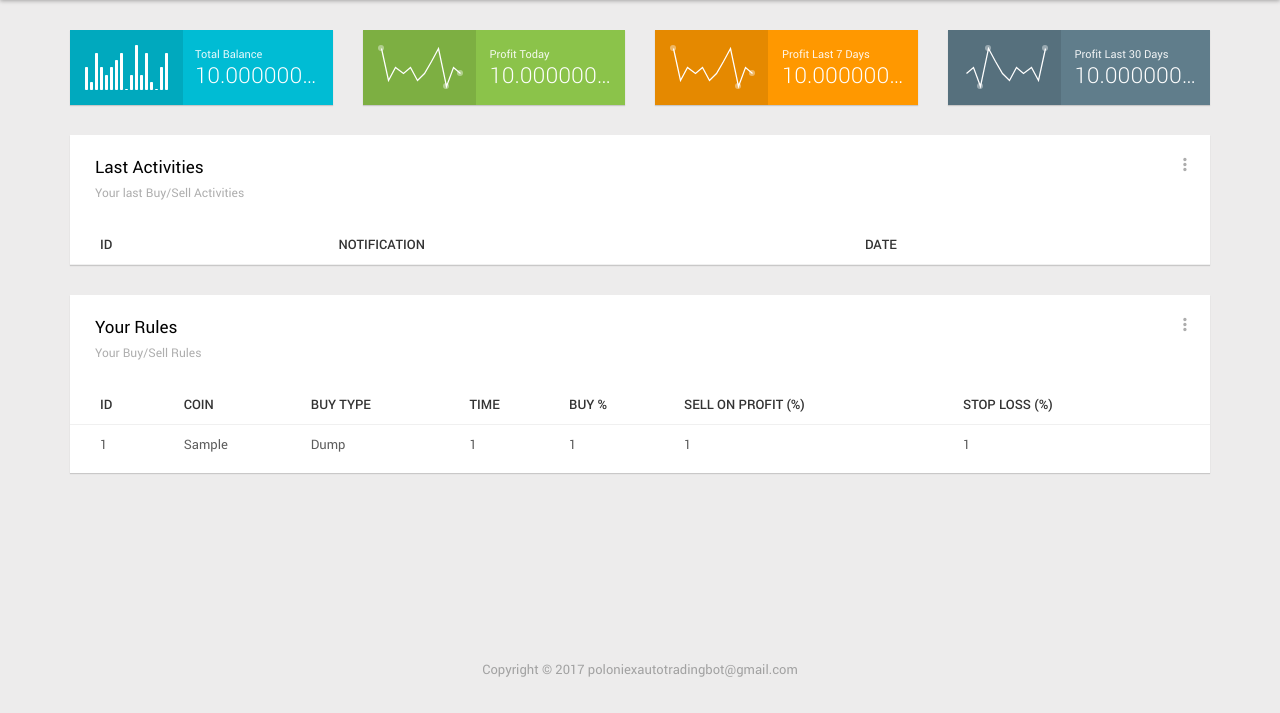
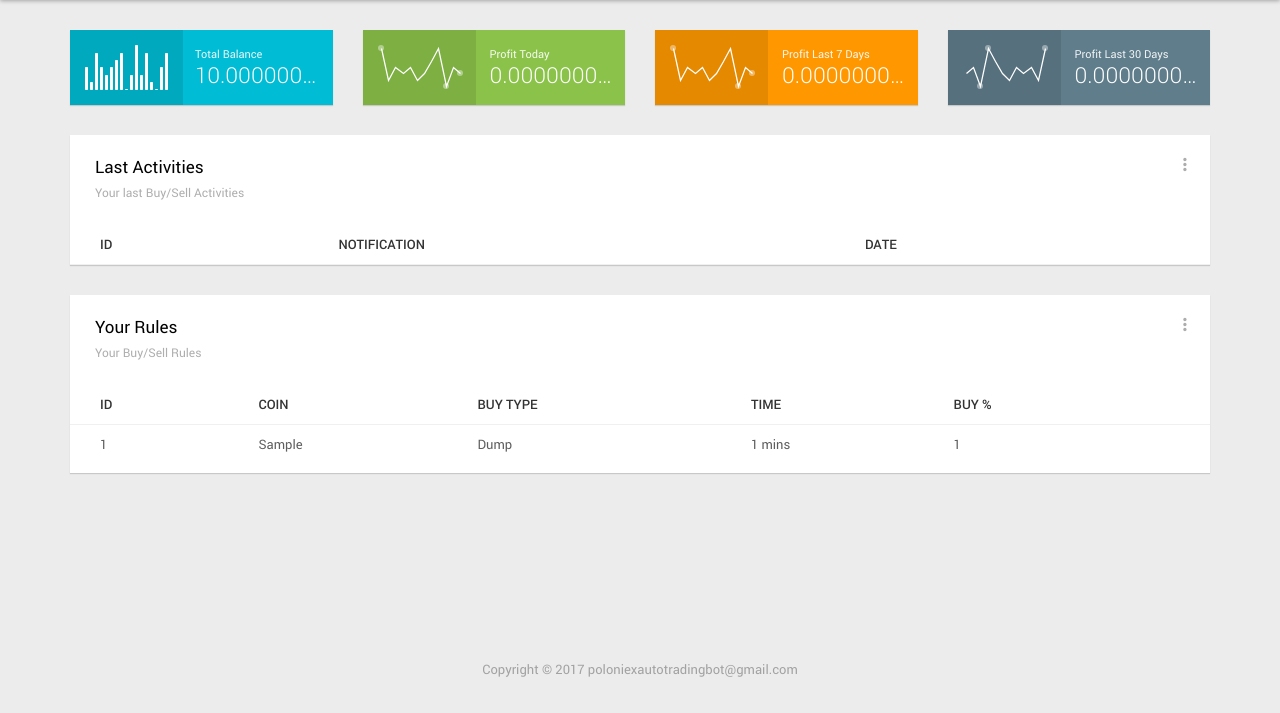
Before and after one commit to osmanadak/php-bitcoin-trading-bot-poloniex, a PHP site: page /dashboard.php in a window 1280 px wide. Shown: the part 65-778 px from the top of the page. Run offline with PHP 8.4, Linux system fonts and the light colour scheme; a user stored in the database is signed in; data comes from the database, SQL or seed files in the repository; tables that the repository leaves empty or names only in its code hold one stand-in row (values such as "Sample post"); data that the repository does not hold is empty; some libraries are stand-ins or nearby versions.

Commit message:
Bug fixes

```diff
--- a/cron/data.php
+++ b/cron/data.php
@@ -97,8 +97,8 @@
         echo "Limit: ".$settings['buy_limit_per_coin'].", Open Orders: ".$openOrderCount."<br>";
         continue;
     }
-
-		$stmt = $dbh->prepare("SELECT * from data where coinType = '$rules[coin]' and date > date_sub(now(), interval 15 minute) order by date desc");
+    $time = $rules['time'];
+    $stmt = $dbh->prepare("SELECT * from data where coinType = '$rules[coin]' and date > (NOW() - INTERVAL $time MINUTE) order by date desc");
     $stmt->execute();
     $lastPrices = array();
     while($row = $stmt->fetch()){
--- a/dashboard.php
+++ b/dashboard.php
@@ -35,7 +35,7 @@
                                     <small>Profit Today</small>
                                     <h2>
                                         <?php
-											$stmt = $dbh->prepare("select * from total_btc where  date < (UNIX_TIMESTAMP() - 86400) order by id desc limit 1");
+                                        $stmt = $dbh->prepare("select * from total_btc where date > (NOW() - INTERVAL 1 DAY) order by id asc limit 1");
                                         $stmt->execute();
                                         $row = $stmt->fetch();
                                         $yesterdaysAmount = $row['amount'];
@@ -58,7 +58,7 @@
                                     <small>Profit Last 7 Days</small>
                                     <h2>
                                         <?php
-											$stmt = $dbh->prepare("select * from total_btc where  date < (UNIX_TIMESTAMP() - 604800) order by id desc limit 1");
+                                        $stmt = $dbh->prepare("select * from total_btc where date > (NOW() - INTERVAL 7 DAY) order by id asc limit 1");
                                         $stmt->execute();
                                         $row = $stmt->fetch();
                                         $lastWeekAmount = $row['amount'];
@@ -81,7 +81,7 @@
                                     <small>Profit Last 30 Days</small>
                                     <h2>
                                         <?php
-											$stmt = $dbh->prepare("select * from total_btc where  date < (UNIX_TIMESTAMP() - 2592000) order by id desc limit 1");
+                                        $stmt = $dbh->prepare("select * from total_btc where date > (NOW() - INTERVAL 30 DAY) order by id asc limit 1");
                                         $stmt->execute();
                                         $row = $stmt->fetch();
                                         $lastMonthAmount = $row['amount'];
@@ -192,8 +192,6 @@
                                     <th>Buy Type</th>
                                     <th>Time</th>
                                     <th>Buy %</th>
-										<th>Sell on Profit (%)</th>
-										<th>Stop Loss (%)</th>
                                 </tr>
                                 </thead>
                                 <tbody>
@@ -201,15 +199,21 @@
                                 $stmt = $dbh->prepare("select * from rules");
                                 $stmt->execute();
                                 while ($rules = $stmt->fetch()) {
+                                    $time = $rules['time'];
+                                    if($time < 60){
+                                        $time = $time." mins";
+                                    }elseif($time % 1440 == 0){
+                                        $time = ($time/1440)." day";
+                                    }elseif($time % 60 == 0){
+                                        $time = ($time/60)." hours";
+                                    }
                                     ?>
                                     <tr>
                                         <td><?php echo $rules['id'];?></td>
                                         <td><?php echo $rules['coin'];?></td>
                                         <td><?php if($rules['buy_type'] == 1){echo "Dump";}elseif($rules['buy_type'] == 2){echo "Pump";} ?></td>
-											<td><?php echo $rules['time'];?></td>
+                                        <td><?php echo $time;?></td>
                                         <td><?php echo $rules['buy_percent'];?></td>
-											<td><?php echo $rules['sell_on_profit'];?></td>
-											<td><?php echo $rules['stop_loss'];?></td>
                                     </tr>
                                 <?php } ?>
                                 </tbody>
```
Lines whose indentation alone changed are shown as unchanged.
